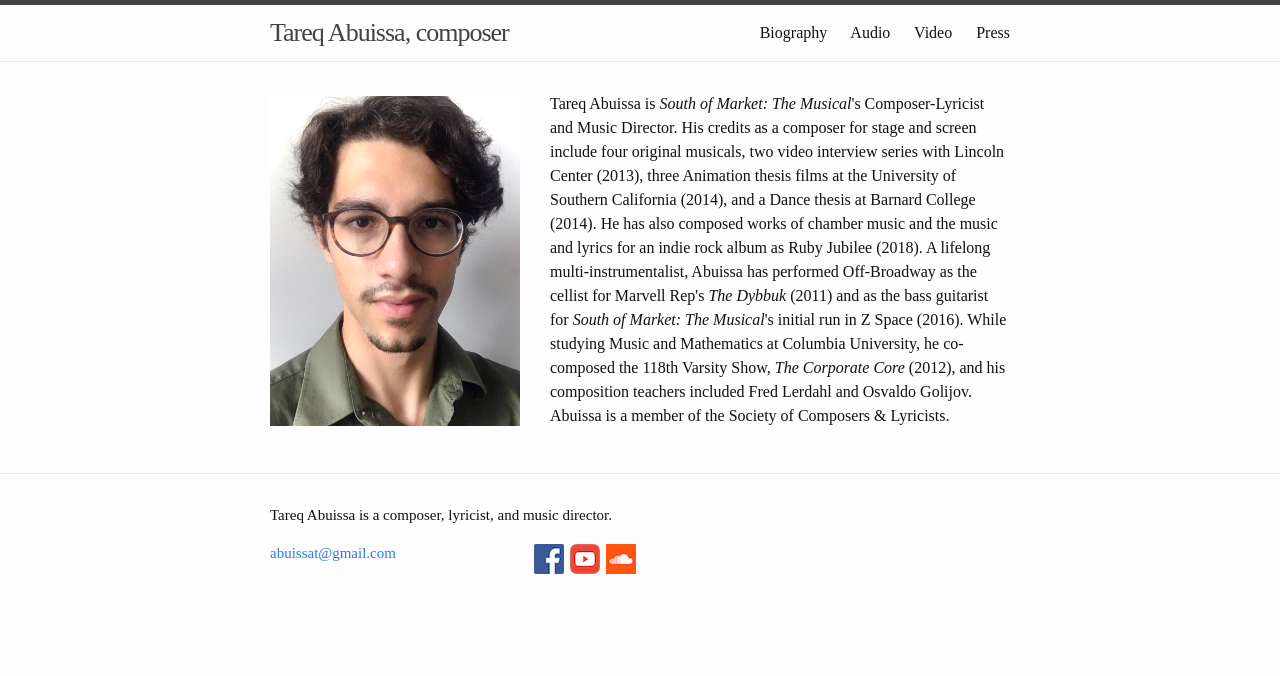
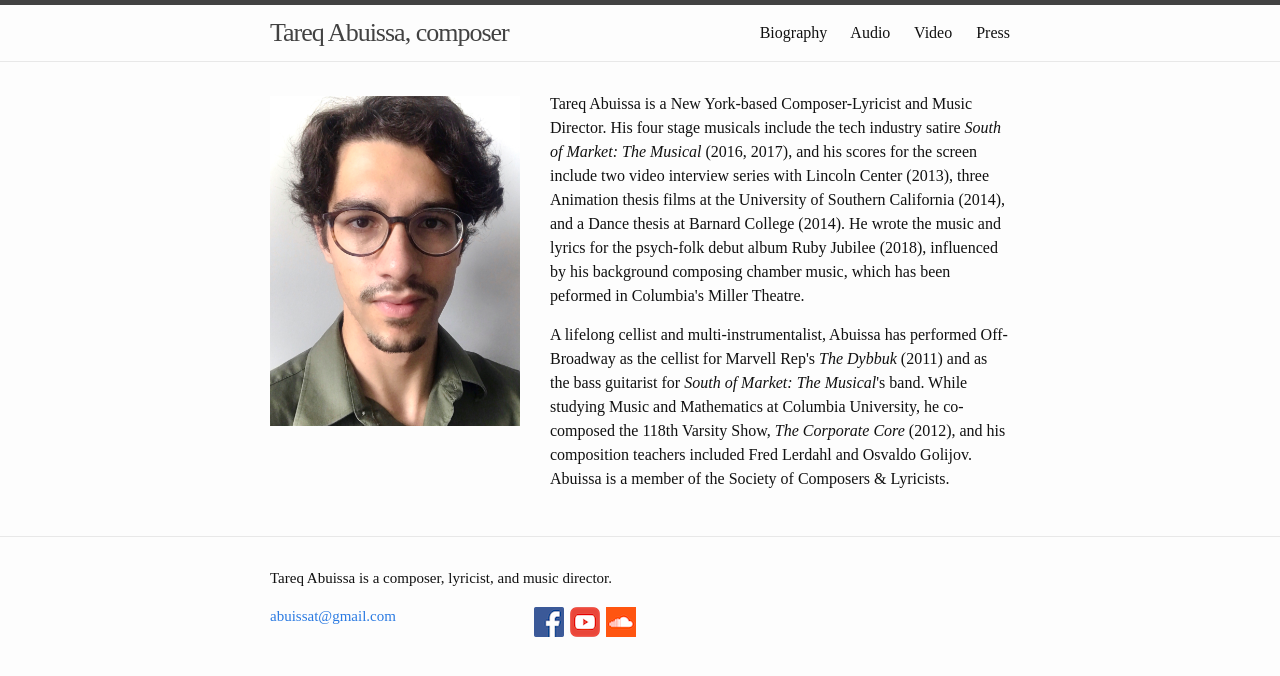
Before and after one commit to Tareq62/tareq.abuissa.net, a Jekyll site: the page built from index.html, in a window 1280 px wide. Shown: the top 676 px of the page. Built offline with Jekyll 4.4.1, drawn with Linux system fonts in a browser that asks for light colours.

Commit message:
Edited short bio on Index

```diff
--- a/index.html
+++ b/index.html
@@ -6,6 +6,8 @@ layout: default
 
   <img src="/assets/Headshot.jpg">
 
-  <p> Tareq Abuissa is <i>South of Market: The Musical</i>'s  Composer-Lyricist and Music Director. His credits as a composer for stage and screen include four original musicals, two video interview series with Lincoln Center (2013), three Animation thesis films at the University of Southern California (2014), and a Dance thesis at Barnard College (2014). He has also composed works of chamber music and the music and lyrics for an indie rock album as Ruby Jubilee (2018). A lifelong multi-instrumentalist, Abuissa has performed Off-Broadway as the cellist for Marvell Rep's <i>The Dybbuk</i> (2011) and as the bass guitarist for <i>South of Market: The Musical</i>'s initial run in Z Space (2016). While studying Music and Mathematics at Columbia University, he co-composed the 118th Varsity Show, <i>The Corporate Core</i> (2012), and his composition teachers included Fred Lerdahl and Osvaldo Golijov. Abuissa is a member of the Society of Composers &amp; Lyricists. </p>
+  <p> Tareq Abuissa is a New York-based Composer-Lyricist and Music Director. His four stage musicals include the tech industry satire <i>South of Market: The Musical</i> (2016, 2017), and his scores for the screen include two video interview series with Lincoln Center (2013), three Animation thesis films at the University of Southern California (2014), and a Dance thesis at Barnard College (2014). He wrote the music and lyrics for the psych-folk debut album Ruby Jubilee (2018), influenced by his background composing chamber music, which has been peformed in Columbia's Miller Theatre. </p>
+
+  <p> A lifelong cellist and multi-instrumentalist, Abuissa has performed Off-Broadway as the cellist for Marvell Rep's <i>The Dybbuk</i> (2011) and as the bass guitarist for <i>South of Market: The Musical</i>'s band. While studying Music and Mathematics at Columbia University, he co-composed the 118th Varsity Show, <i>The Corporate Core</i> (2012), and his composition teachers included Fred Lerdahl and Osvaldo Golijov. Abuissa is a member of the Society of Composers &amp; Lyricists. </p>
 
 </div>
```
Also changed, not shown: video.md (+1 -1 lines).
